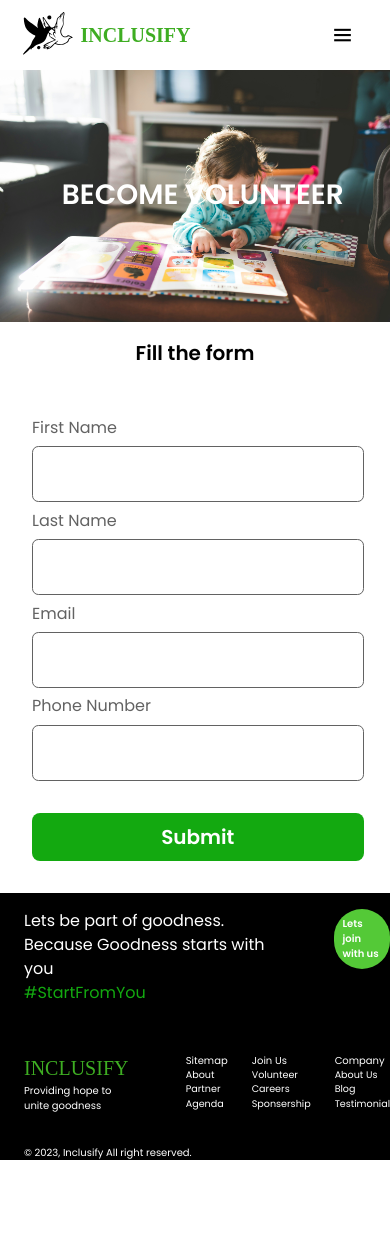
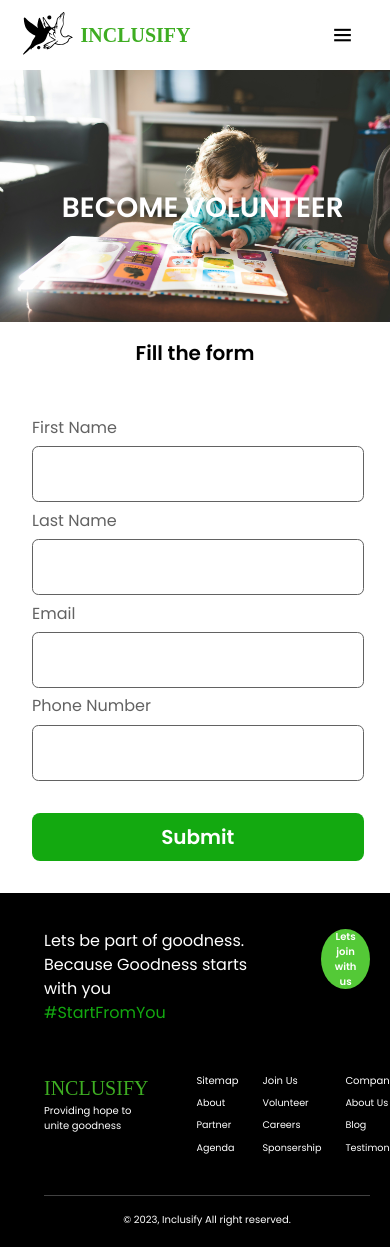
Before and after one commit to dhanashreemhatre/Inclusify-Donation-Platform, a Next.js app: page /campaign/form in a window 390 px wide. Before the commit the page ends 1160 px from the top, so only its background shows below. Built offline with nearby package versions, Linux system fonts and the light colour scheme.

Commit message:
added about and worked on responsive design

```diff
--- a/Components/ui/Footer/footer.css
+++ b/Components/ui/Footer/footer.css
@@ -1,12 +1,103 @@
-@media(max-width:600px){
 .footer{
     margin-top: 1rem;
     width: 100%;
-        height: 100%;
     background-color: black;
+    padding: 2.5rem;
     color: white;
     position: relative;
     overflow-x: hidden;
+}
+
+ .footer-items .footer_content{
+     display: flex;
+     gap: 3.4rem;
+     justify-content: space-between;
+ }
+ .footer_content_heading h1,.footer_content_heading p{
+        font-size: 22px;
+        font-family: Poppins;
+    }
+    .footer_content_heading h2{
+        font-size: 28px;
+        color: rgba(19, 169, 16, 1);
+    }
+    .circle_footer{
+        width: 200px;
+        height: 200px;
+        border-radius: 50%;
+        background-color: rgba(84, 201, 55, 1);
+        display: flex;
+        justify-content: center;
+        align-items: center;
+
+    }
+    .circle_footer p{
+        font-size: 28px;
+        font-weight: bold;
+        text-align: center;
+        padding: 20px;
+    }
+    .links_footer{
+        display: flex;
+        margin-top: 3rem;
+        justify-content: space-between;
+    }
+    .links_footer .logo_footer h1{
+        color: rgba(62, 173, 34, 1);
+        font-size: 48px;
+        font-family: Irish Grover;
+        align-self: center;
+    }
+    .links_footer .logo_footer p{
+        font-size: 18px;
+        font-family: Poppins;
+    }
+    .main_links{
+        display: flex;
+        gap:2rem;
+    }
+    .main_links .company h1{
+        font-size: 16px;
+        margin-bottom: 8px;
+    }
+    .main_links .company  li{
+        list-style: none;
+        font-size: 14px;
+        margin-bottom: 8px;
+    }
+    .copyright{
+        margin-top: 2rem;
+        border-top: 1px solid #414141;
+        text-align: center;
+    }
+    .copyright p{
+        font-size: 12px;
+        font-family: Poppins;
+        margin-top: 16px;
+
+    }
+@media(max-width:1024px){
+    .links_footer .logo_footer h1{
+        font-size: 32px;
+    }
+    .links_footer .logo_footer p{
+        font-size: 16px;
+    }
+    .circle_footer{
+        width: 100px;
+        height: 100px;
+        border-radius: 50%;
+
+    }
+    .circle_footer p{
+        font-size: 18px;
+        padding: 10px;
+    }
+
+}
+@media(max-width:790px){
+    .footer{
+       padding: 20px;
     }
     .footer-items{
        margin-top: 1rem;
@@ -17,28 +108,18 @@
         display: flex;
         gap: 3.4rem;
     }
-    .footer_content_heading h1,p{
+    .footer_content_heading h1,.footer_content_heading p{
         font-size: 1rem;
-        font-family: Poppins;
     }
     .footer_content_heading h2{
         font-size: 1rem;
-        color: rgba(19, 169, 16, 1);
     }
     .circle_footer{
         width: 3.75rem;
         height: 3.75rem;
-        border-radius: 5rem;
-        background-color: rgba(84, 201, 55, 1);
-        display: flex;
-        justify-content: center;
-        align-items: center;
-
     }
     .circle_footer p{
         font-size: 0.625rem;
-        font-weight: bold;
-        width: 10vw;
     }
     .links_footer{
         display: flex;
@@ -56,22 +137,16 @@
         font-family: Poppins;
     }
     .main_links{
-        display: flex;
         gap: 1.5rem;
     }
     .main_links .company h1{
         font-size: 0.625rem;
     }
     .main_links .company  li{
-        list-style: none;
         font-size: 0.6rem;
-    }
-    .copyright{
-        margin-top: 2rem;
     }
     .copyright p{
         font-size: 0.625rem;
-        font-family: Poppins;
 
     }
 }
--- a/Components/ui/Navbar/navbar.css
+++ b/Components/ui/Navbar/navbar.css
@@ -74,7 +74,6 @@ nav .nav-bar .logo a{
     position: relative;
     font-size: 17px;
     font-weight: 400;
-    color: white;
     text-decoration: none;
     padding: 10px;
 }
@@ -96,16 +95,20 @@ nav .nav-bar .logo a{
 }
 
 
-.links_footer .logo_footer h1{
+.logo-footer h1 {
     color: rgba(62, 173, 34, 1);
     font-size: 1.25rem;
-    font-family: Irish Grover;
+    font-family: 'Irish Grover';
+    font-weight: bold;
     align-self: center;
 }
-
 @media (max-width: 790px) {
     nav .nav-bar .sidebarOpen{
         display: block;
+    }
+    nav .nav-bar{
+        flex-direction: row-reverse;
+        display: flex;
     }
     .menu{
         position: fixed;
@@ -144,15 +147,20 @@ nav .nav-bar .logo a{
     .nav-links li a{
         display: block;
         margin-top: 20px;
+        color: white;
     }
 
 
-    .logo-footer h1 {
 
-        color: rgba(62, 173, 34, 1);
-        font-size: 1.25rem;
-        font-family: 'Irish Grover';
-        font-weight: bold;
-        align-self: center;
+}
+@media (min-width: 791px) {
+    .nav .nav-links li a{
+        color: black;
     }
+    nav .nav-bar{
+        flex-direction: row;
+        display: flex;
+    }
+
+
 }
--- a/Components/ui/Navbar/page.tsx
+++ b/Components/ui/Navbar/page.tsx
@@ -83,7 +83,7 @@ const Page: React.FC<PageProps> = ({ className }) => {
             </div>
             <ul className="nav-links">
               <li><Link href="/">Home</Link></li>
-              <li><Link href="#">About</Link></li>
+              <li><Link href="/about">About</Link></li>
               <li><Link href="#">Portfolio</Link></li>
               <li><Link href="#">Services</Link></li>
               <li><Link href="#">Contact</Link></li>
--- /dev/null
+++ b/src/app/about/about.css
@@ -0,0 +1,53 @@
+.banner{
+    width: 100%;
+    position: relative;
+}
+.banner-img{
+    width: 100%;
+}
+.banner h1{
+    font-size: 28px;
+    font-weight: 700;
+    position: absolute;
+    top: 45%;
+    left: 38% ;
+    color: white;
+}
+.information{
+    margin: 20px;
+    text-align: center;
+}
+.information h1{
+    font-size: 24px;
+    font-weight: 700;
+    margin-top: 30px;
+
+}
+.information p{
+    margin: 12px;
+}
+.information button{
+    background-color: #13A910;
+    color: white;
+    padding: 10px;
+    border-radius: 8px;
+    font-size: 20px;
+    margin-bottom: 25px;
+}
+@media(min-width:791px){
+    .banner-img{
+        height: 350px;
+    }
+    .banner h1{
+        font-size: 48px;
+    }
+    .banner h1{
+        left: 42%;
+    }
+    .information{
+        padding: 0 2%;
+    }
+    .information h1{
+        font-size: 28px;
+    }
+}
--- /dev/null
+++ b/src/app/about/page.tsx
@@ -0,0 +1,43 @@
+"use client";
+import React from "react";
+import "./about.css";
+import Navbar from "./../../../Components/ui/Navbar/page";
+import Footer from "./../../../Components/ui/Footer/page";
+import child from "./image/kid.png";
+import Image from "next/image";
+
+function page() {
+  return (
+    <div>
+      <Navbar />
+      <div className="main-component">
+        <div className="banner">
+          <Image src={child} alt="banner-img" className="banner-img" />
+          <h1>About Us</h1>
+        </div>
+        <div className="information">
+          <h1>Our goal is to help the deprived ones</h1>
+          <p>
+            Welcome to Inclusify, a platform dedicated to making a difference in
+            the lives of the less fortunate. Our mission is simple yet powerful
+            – to extend a helping hand to the poor and deprived, providing them
+            with hope, resources, and opportunities for a brighter future.
+          </p>
+          <h1>Our Story</h1>
+          <p>Inclusify was founded with a vision of creating positive change in the world. The driving force behind our initiative is the belief that every individual, regardless of their circumstances, deserves a chance to lead a dignified and fulfilling life. Poverty should never be a barrier to dreams, and we are committed to breaking down those barriers.</p>
+            <h1>What We Do</h1>
+            <p>At Inclusify, we channel the collective compassion of our community to address the pressing needs of those who need it most. Through strategic partnerships, transparent operations, and a dedicated team of volunteers, we strive to provide essential resources such as food, clean water, education, and healthcare to impoverished communities.</p>
+        <h1>Transparency and Accountability</h1>
+        <p>We understand the importance of trust in charitable giving. Inclusify is committed to transparency and accountability in all our endeavors. We provide regular updates on our projects, financial reports, and the impact of your contributions, ensuring that you can see the real-world difference your support makes.</p>
+        <h1>Get Involved</h1>
+        <p>We believe that change is a collective effort, and everyone has a role to play. Whether you choose to donate, volunteer, or spread awareness, your involvement is crucial in building a better world. Explore our website to learn more about our ongoing projects and how you can make a difference today.
+Thank you for being a part of Inclusify. Together, we can turn compassion into action and make a lasting impact on the lives of those in need.</p>
+        <button>Become a Volunteer</button>
+        </div>
+      </div>
+      <Footer />
+    </div>
+  );
+}
+
+export default page;
--- a/src/app/layout.tsx
+++ b/src/app/layout.tsx
@@ -5,8 +5,8 @@ import "./globals.css";
 const inter = Inter({ subsets: ["latin"] });
 
 export const metadata: Metadata = {
-  title: "Create Next App",
-  description: "Generated by create next app",
+  title: "Inclusify-Donation",
+  description: "Donate to those in need",
 };
 
 export default function RootLayout({
```
Also changed, not shown: src/app/about/image/kid.png (added), 1 other file (tests, documents, lock files or other folders). Lines whose indentation alone changed are shown as unchanged.
